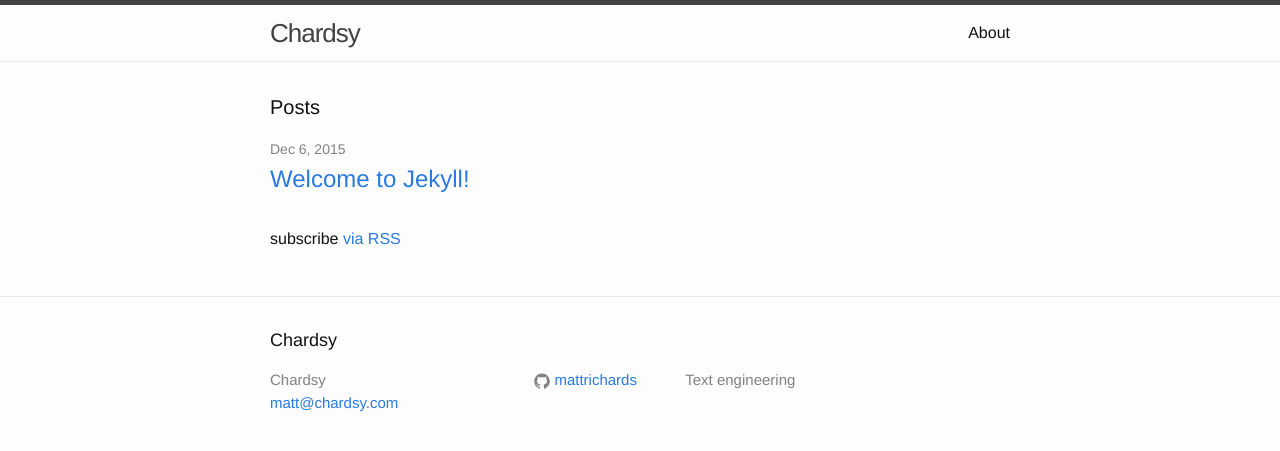
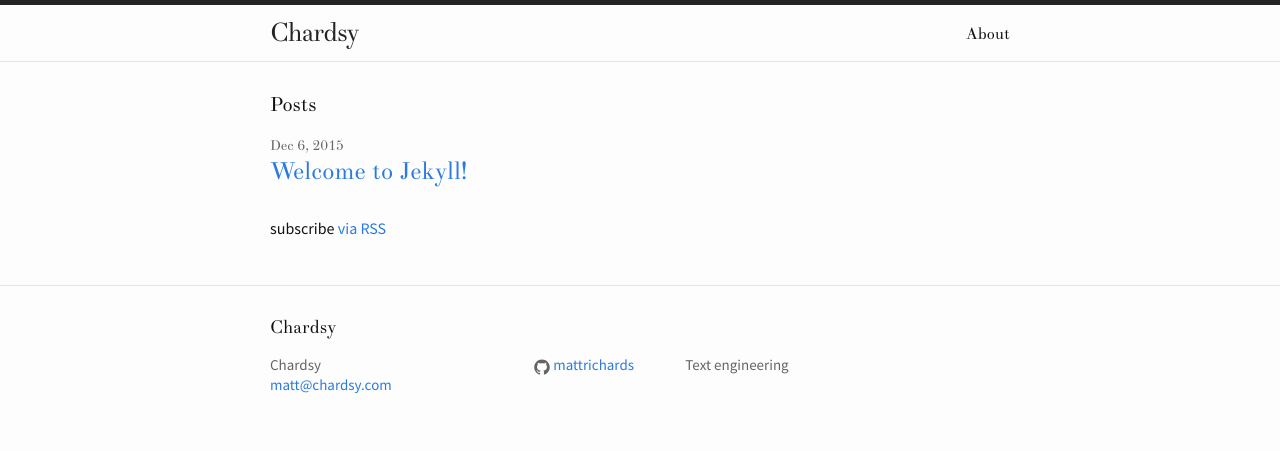
Before and after one commit to mattrichards/mattrichards.github.io, a Jekyll site: the page built from index.html, in a window 1280 px wide. Shown: the top 451 px of the page. Built offline with Jekyll 4.4.1, drawn with Linux system fonts in a browser that asks for light colours.

Commit message:
Get the fonts right
Use Source Sans Pro as the body text.
Use a font derived from Theano Didot for headers.

```diff
--- a/_sass/_base.scss
+++ b/_sass/_base.scss
@@ -82,6 +82,7 @@ li {
  * Headings
  */
 h1, h2, h3, h4, h5, h6 {
+    font-family: $header-font-family;
     font-weight: $base-font-weight;
 }
 
--- a/_sass/_layout.scss
+++ b/_sass/_layout.scss
@@ -11,6 +11,7 @@
 }
 
 .site-title {
+    font-family: $header-font-family;
     font-size: 26px;
     font-weight: 300;
     line-height: 56px;
@@ -33,6 +34,7 @@
     }
 
     .page-link {
+        font-family: $header-font-family;
         color: $text-color;
         line-height: $base-line-height;
 
@@ -185,6 +187,7 @@
 }
 
 .post-meta {
+    font-family: $header-font-family;
     font-size: $small-font-size;
     color: $grey-color;
 }
--- a/css/main.scss
+++ b/css/main.scss
@@ -3,14 +3,43 @@
 ---
 @charset "utf-8";
 
+/**
+ * Fonts
+ */
+@font-face {
+    font-family: 'Source Sans Pro';
+    font-weight: 400;
+    font-style: normal;
+    src: url('/fonts/SourceSansPro-Regular.otf.woff') format('woff');
+}
 
+@font-face {
+    font-family: 'Source Sans Pro';
+    font-weight: 400;
+    font-style: italic;
+    src: url('/fonts/SourceSansPro-It.otf.woff') format('woff');
+}
+
+@font-face {
+    font-family: 'Source Sans Pro';
+    font-weight: 700;
+    font-style: normal;
+    src: url('/fonts/SourceSansPro-Bold.otf.woff') format('woff');
+}
+
+@font-face {
+    font-family: 'Header Didot';
+    src: url('/fonts/theanodidot-regular-webfont.woff') format('woff');
+}
 
 // Our variables
-$base-font-family: "Helvetica Neue", Helvetica, Arial, sans-serif;
+$base-font-family: 'Source Sans Pro', sans-serif;
 $base-font-size:   16px;
 $base-font-weight: 400;
 $small-font-size:  $base-font-size * 0.875;
-$base-line-height: 1.5;
+$base-line-height: 1.35;
+
+$header-font-family: 'Header Didot', serif;
 
 $spacing-unit:     30px;
 
@@ -18,8 +47,8 @@ $text-color:       #111;
 $background-color: #fdfdfd;
 $brand-color:      #2a7ae2;
 
-$grey-color:       #828282;
-$grey-color-light: lighten($grey-color, 40%);
+$grey-color:       #646464;
+$grey-color-light: lighten($grey-color, 50%);
 $grey-color-dark:  darken($grey-color, 25%);
 
 // Width of the content area
```
Also changed, not shown: fonts/SourceSansPro-Bold.otf.woff (added), fonts/SourceSansPro-It.otf.woff (added), fonts/SourceSansPro-Regular.otf.woff (added), fonts/theanodidot-regular-webfont.woff (added).
